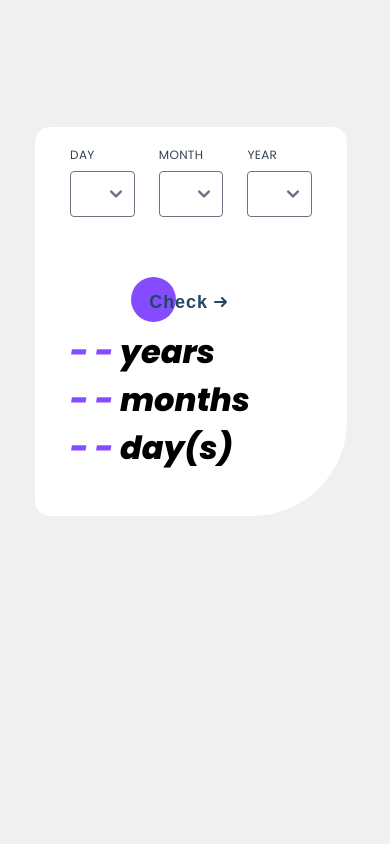
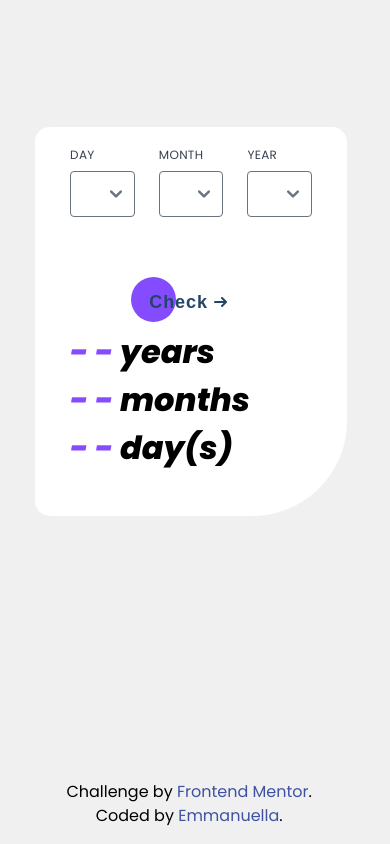
Before and after one commit to Emmanuella-codes/Age-Calculator-App, a Vue app: page / in a window 390 px wide. Built offline with nearby package versions, Linux system fonts and the light colour scheme.

Commit message:
Footer content

```diff
--- a/src/App.vue
+++ b/src/App.vue
@@ -1,9 +1,11 @@
 <script setup>
 import Home from './components/Home.vue';
+import Footer from './components/Footer.vue';
 </script>
 
 <template>
   <Home />
+  <Footer />
 </template>
 
 <style scoped></style>
--- /dev/null
+++ b/src/components/Footer.vue
@@ -0,0 +1,10 @@
+<script></script>
+
+<template>
+  <div class="attribution my-4 text-lg max-md:text-base">
+    Challenge by
+    <a href="https://www.frontendmentor.io?ref=challenge" target="_blank"
+      >Frontend Mentor</a
+    >. Coded by <a href="#">Emmanuella</a>.
+  </div>
+</template>
--- a/src/components/Home.vue
+++ b/src/components/Home.vue
@@ -101,6 +101,7 @@ const calculateAge = () => {
                 max-md:px-2
                 leading-tight
                 focus:outline-none focus:bg-white
+                font-bold
               "
               id="grid-first-name"
               :id="field.name"
--- a/src/style.css
+++ b/src/style.css
@@ -53,8 +53,11 @@ body {
 }
 
 .attribution {
+  position: absolute;
   font-size: 11px;
   text-align: center;
+  bottom: 0px;
+  left: 33%;
 }
 .attribution a {
   color: hsl(228, 45%, 44%);
@@ -79,4 +82,9 @@ body {
     font-size: 2rem;
     font-style: italic;
   }
+
+  .attribution {
+    width: 67%;
+    left: 15%;
+  }
 }
```
